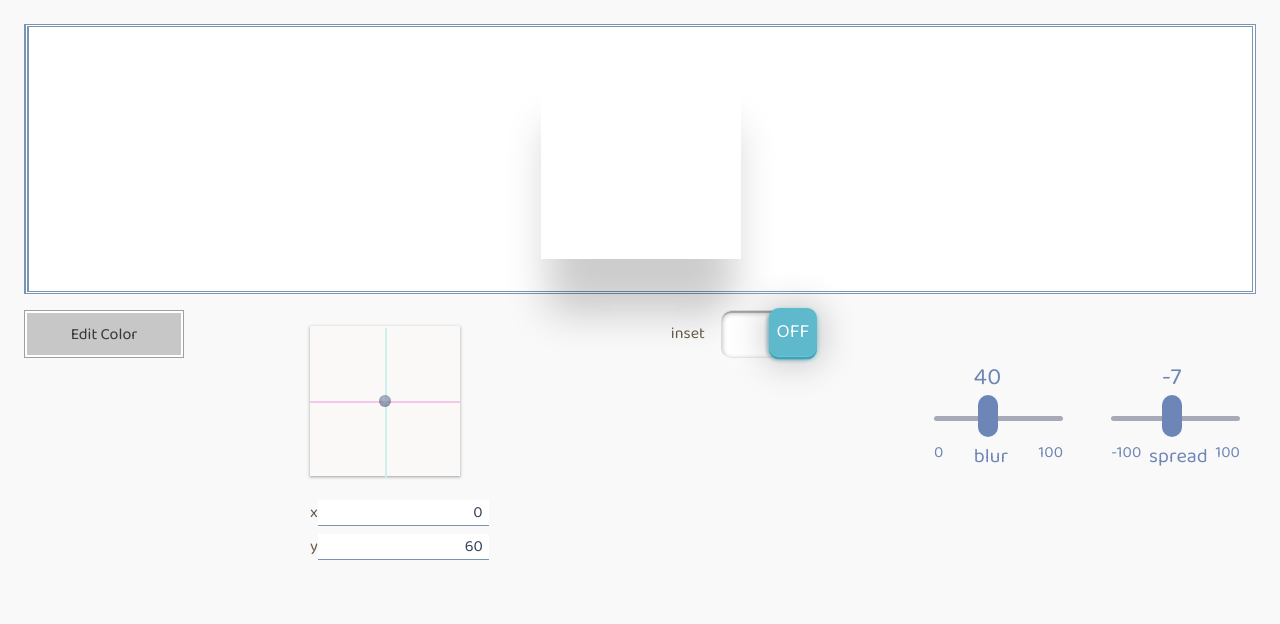
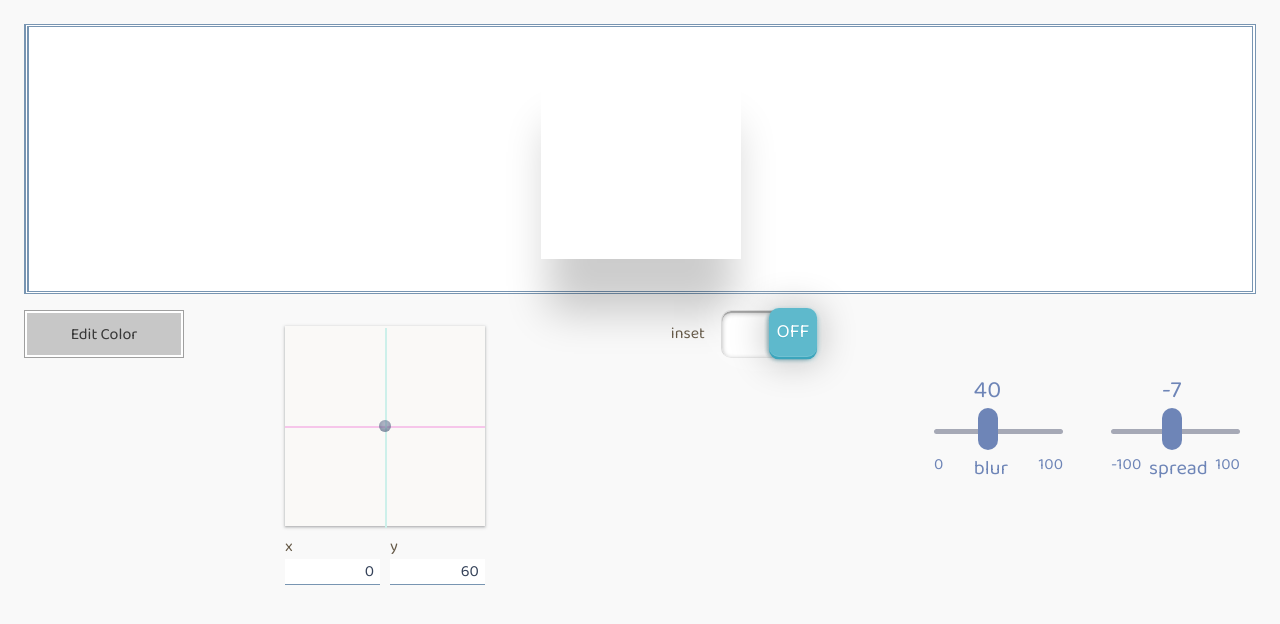
Before and after one commit to tetracalibers/Uispet-frontend, a Next.js app: page /generator/box-shadow in a window 1280 px wide. Shown: the top 624 px of the page. Built offline with nearby package versions, Linux system fonts and the light colour scheme; a web font is replaced by a local one.

Commit message:
[XyInput] inputのスタイリング

```diff
--- a/components/control/XyInput/index.tsx
+++ b/components/control/XyInput/index.tsx
@@ -5,7 +5,7 @@ import { XyCoords } from '../../../types/Coords'
 import { IndicatorDragEvent } from '../../../types/Event'
 import { getAreaXyCoords } from '../../../utils/coords'
 import { clamp } from '../../../utils/math'
-import { ResetStyleInput as Input } from '../../reset-style/Input'
+import { ResetStyleInput } from '../../reset-style/Input'
 
 interface XyInputProps {
   value: XyCoords
@@ -23,20 +23,22 @@ const VerticalStack = styled.div`
 `
 
 const DragArea = styled.div`
-  width: 150px;
-  height: 150px;
+  --size: 200px;
+
+  width: var(--size);
+  height: var(--size);
   background: #faf9f7;
   position: relative;
   cursor: crosshair;
   box-shadow: rgba(60, 64, 67, 0.3) 0px 1px 2px 0px,
     rgba(60, 64, 67, 0.15) 0px 1px 3px 1px;
-  margin: 1rem auto;
+  margin: 1rem auto 0;
 
   /* y軸 */
   &::after {
     content: '';
-    width: calc(150px / 2);
-    height: 150px;
+    width: calc(var(--size) / 2);
+    height: var(--size);
     border-right: 2px solid #cdf0ea;
     display: block;
     transform: translateY(-50%);
@@ -45,8 +47,8 @@ const DragArea = styled.div`
   /** x軸 */
   &::before {
     content: '';
-    height: calc(150px / 2);
-    width: 150px;
+    height: calc(var(--size) / 2);
+    width: var(--size);
     border-bottom: 2px solid #f6c6ea;
     display: block;
   }
@@ -70,12 +72,16 @@ const Indicator = styled.div`
   z-index: 2;
 `
 
-const LabelLayout = styled.div`
+const InputGroup = styled.div`
   display: flex;
-  justify-content: space-between;
-  width: 150px;
-  margin-left: auto;
-  margin-right: auto;
+  gap: 10px;
+  align-items: center;
+  flex-wrap: wrap;
+  justify-content: end;
+`
+
+const Input = styled(ResetStyleInput)`
+  width: 95px;
 `
 
 const Label = styled.label`
@@ -147,7 +153,8 @@ export const XyInput = ({ onChange, max, min, value }: XyInputProps) => {
           }}
         />
       </DragArea>
-      <LabelLayout>
+      <InputGroup>
+        <div>
           <Label htmlFor='xy-coords-x'>x</Label>
           <Input
             inputMode='numeric'
@@ -155,8 +162,8 @@ export const XyInput = ({ onChange, max, min, value }: XyInputProps) => {
             onChange={e => onInput(e, 'x')}
             id='xy-coords-x'
           />
-      </LabelLayout>
-      <LabelLayout>
+        </div>
+        <div>
           <Label htmlFor='xy-coords-y'>y</Label>
           <Input
             inputMode='numeric'
@@ -164,7 +171,8 @@ export const XyInput = ({ onChange, max, min, value }: XyInputProps) => {
             onChange={e => onInput(e, 'y')}
             id='xy-coords-y'
           />
-      </LabelLayout>
+        </div>
+      </InputGroup>
     </VerticalStack>
   )
 }
--- a/components/reset-style/Input.tsx
+++ b/components/reset-style/Input.tsx
@@ -33,7 +33,6 @@ const Input = styled.input`
 const EffectWrapper = styled.div`
   position: relative;
   height: 100%;
-  width: 100%;
 
   &::after {
     position: absolute;
```
Lines whose indentation alone changed are shown as unchanged.
